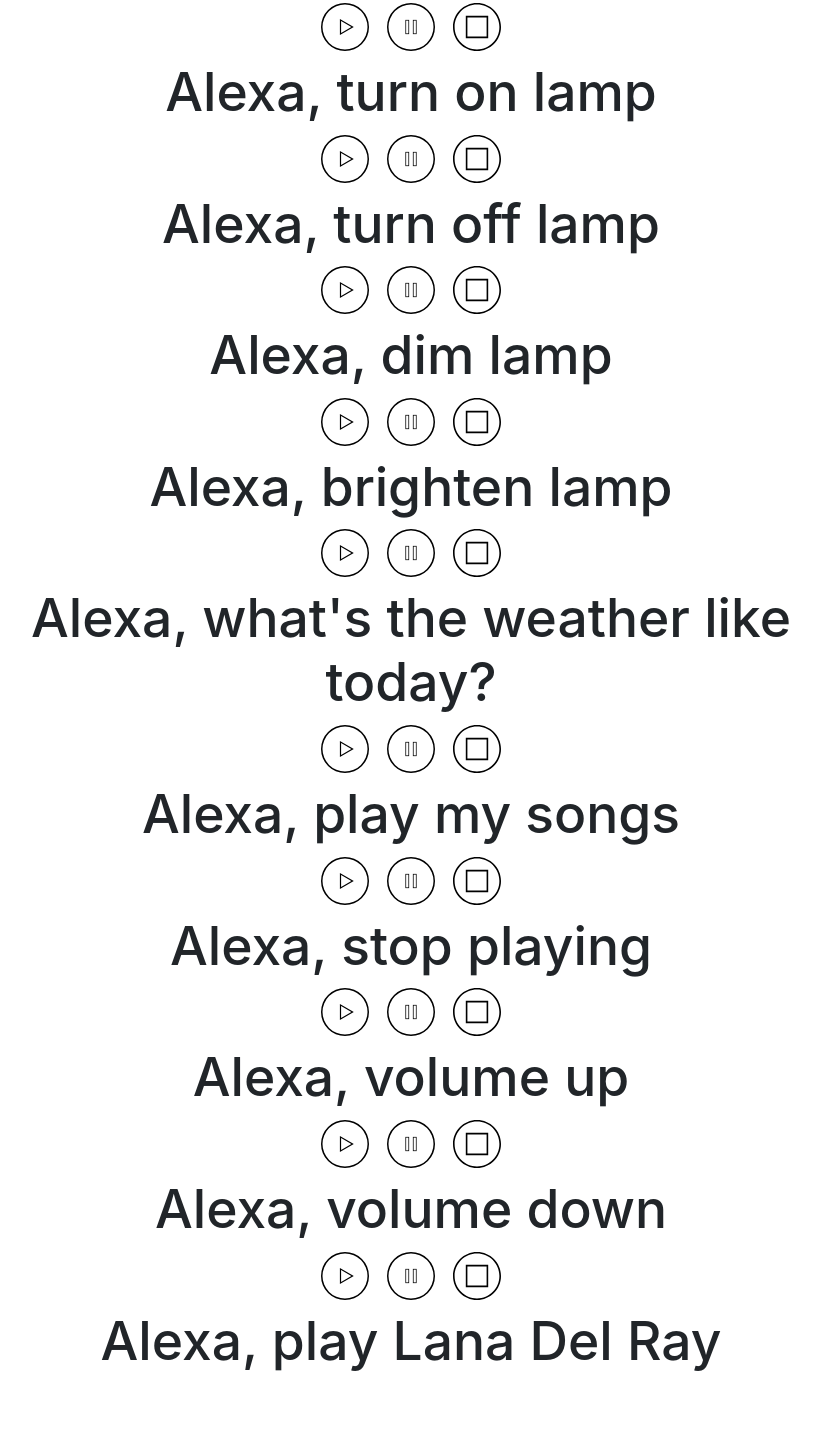
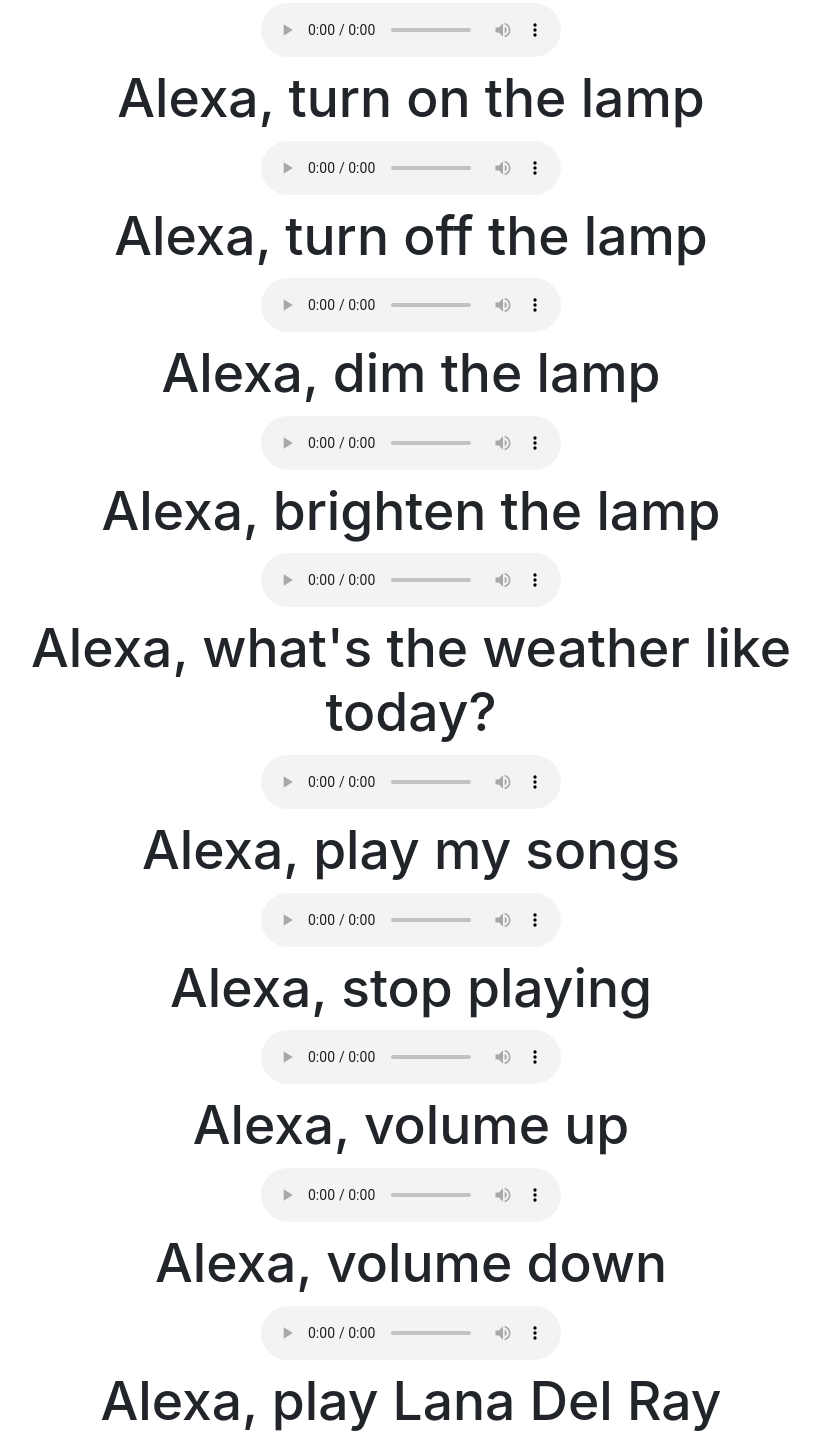
Before and after one commit to hayleyjellison/Lindsey-s-Present, a plain HTML site: page index.html in a window 1280 px wide. Shown: the part 47-1483 px from the top of the page, without its empty margins (229-1049 px from the left). Before the commit the page ends 1430 px from the top, so only its background shows below. Drawn offline with nearby package versions, Linux system fonts and the light colour scheme.

Commit message:
adds recorded audio files of my voice speaking alexa commands and reconfigures html to accomodate those files

```diff
--- a/index.html
+++ b/index.html
@@ -35,81 +35,91 @@
 		</div>
 	  </div>
 	<div>
-		<button id=play></button> &nbsp;
-		<button id=pause></button> &nbsp;
-		<button id=stop></button>
+		<audio id="audioPlayer" controls>
+			<source src="Alexa_turn_on_lamp.m4a" type="audio/mpeg">
+			Your browser does not support the audio element.
+		</audio>
 	</div>
 	<article>
-		<h1>Alexa, turn on lamp</h1>
+		<h1>Alexa, turn on the lamp</h1>
 	</article>
 	<div>
-		<button id=play></button> &nbsp;
-		<button id=pause></button> &nbsp;
-		<button id=stop></button>
+		<audio id="audioPlayer" controls>
+			<source src="Alexa_turn_off_lamp.m4a" type="audio/mpeg">
+			Your browser does not support the audio element.
+		</audio>
 	</div>
 	<article>
-		<h1>Alexa, turn off lamp</h1>
+		<h1>Alexa, turn off the lamp</h1>
 	</article>
 	<div>
-		<button id=play></button> &nbsp;
-		<button id=pause></button> &nbsp;
-		<button id=stop></button>
+		<audio id="audioPlayer" controls>
+			<source src="Alexa-dim-lamp.m4a" type="audio/mpeg">
+			Your browser does not support the audio element.
+		</audio>
 	</div>
 	<article>
-		<h1>Alexa, dim lamp</h1>
+		<h1>Alexa, dim the lamp</h1>
 	</article>
 	<div>
-		<button id=play></button> &nbsp;
-		<button id=pause></button> &nbsp;
-		<button id=stop></button>
+		<audio id="audioPlayer" controls>
+			<source src="Alexa-brighten-lamp.m4a" type="audio/mpeg">
+			Your browser does not support the audio element.
+		</audio>
 	</div>
 	<article>
-		<h1>Alexa, brighten lamp</h1>
+		<h1>Alexa, brighten the lamp</h1>
 	</article>
 	<div>
-		<button id=play></button> &nbsp;
-		<button id=pause></button> &nbsp;
-		<button id=stop></button>
+		<audio id="audioPlayer" controls>
+			<source src="Alexa-weather.m4a" type="audio/mpeg">
+			Your browser does not support the audio element.
+		</audio>
 	</div>
 	<article>
 		<h1>Alexa, what's the weather like today?</h1>
 	</article>
 	<div>
-		<button id=play></button> &nbsp;
-		<button id=pause></button> &nbsp;
-		<button id=stop></button>
+		<audio id="audioPlayer" controls>
+			<source src="Alexa-play-songs.m4a" type="audio/mpeg">
+			Your browser does not support the audio element.
+		</audio>
 	</div>
 	<article>
 		<h1>Alexa, play my songs</h1>
 	</article>
 	<div>
-		<button id=play></button> &nbsp;
-		<button id=pause></button> &nbsp;
-		<button id=stop></button>
+		<audio id="audioPlayer" controls>
+			<source src="Alexa-stop.m4a" type="audio/mpeg">
+			Your browser does not support the audio element.
+		</audio>
 	</div>
 	<article>
 		<h1>Alexa, stop playing</h1>
 	</article>
 	<div>
-		<button id=play></button> &nbsp;
-		<button id=pause></button> &nbsp;
-		<button id=stop></button>
+		<audio id="audioPlayer" controls>
+			<source src="Alexa-vol-up.m4a" type="audio/mpeg">
+			Your browser does not support the audio element.
+		</audio>
 	</div>
 	<article>
 		<h1>Alexa, volume up</h1>
 	</article>
 	<div>
-		<button id=play></button> &nbsp;
-		<button id=pause></button> &nbsp;
-		<button id=stop></button>
+		<audio id="audioPlayer" controls>
+			<source src="Alexa-vol-down.m4a" type="audio/mpeg">
+			Your browser does not support the audio element.
+		</audio>
 	</div>
 	<article>
 		<h1>Alexa, volume down</h1>
 	</article>
 	<div>
-		<button id=play></button> &nbsp;
-		<button id=pause></button> &nbsp;
-		<button id=stop></button>
+		<audio id="audioPlayer" controls>
+			<source src="Alexa-play-Lana.m4a" type="audio/mpeg">
+			Your browser does not support the audio element.
+		</audio>
 	</div>
 	<article>
 		<h1>Alexa, play Lana Del Ray</h1>
--- a/script.js
+++ b/script.js
@@ -13,23 +13,30 @@ onload = function () {
             stopEle.addEventListener('click', onClickStop);
 
             function onClickPlay() {
-                if (!flag) {
-                    flag = true;
-                    utterance = new SpeechSynthesisUtterance(document.querySelectorAll('article')[i].textContent);
-                    utterance.voice = getVoices()[49];
-                    utterance.onend = function () {
-                        flag = false; playEle.className = pauseEle.className = ''; stopEle.className = 'stopped';
-                    };
-                    playEle.className = 'played';
-                    stopEle.className = '';
-                    speak(utterance);
+                if (audioPlayer.paused) {
+                    audioPlayer.play(); // Play the audio
+                    playButton.textContent = 'Pause'; // Update button text to 'Pause'
+                  } else {
+                    audioPlayer.pause(); // Pause the audio
+                    playButton.textContent = 'Play'; // Update button text to 'Play'
+                  }
+                // if (!flag) {
+                //     flag = true;
+                //     utterance = new SpeechSynthesisUtterance(document.querySelectorAll('article')[i].textContent);
+                //     utterance.voice = getVoices()[49];
+                //     utterance.onend = function () {
+                //         flag = false; playEle.className = pauseEle.className = ''; stopEle.className = 'stopped';
+                //     };
+                //     playEle.className = 'played';
+                //     stopEle.className = '';
+                //     speak(utterance);
 
-                }
-                if (paused) { /* unpause/resume narration */
-                    playEle.className = 'played';
-                    pauseEle.className = '';
-                    resume();
-                }
+                // }
+                // if (paused) { /* unpause/resume narration */
+                //     playEle.className = 'played';
+                //     pauseEle.className = '';
+                //     resume();
+                // }
             }
 
             function onClickPause() {
```
Also changed, not shown: 10 other files.
